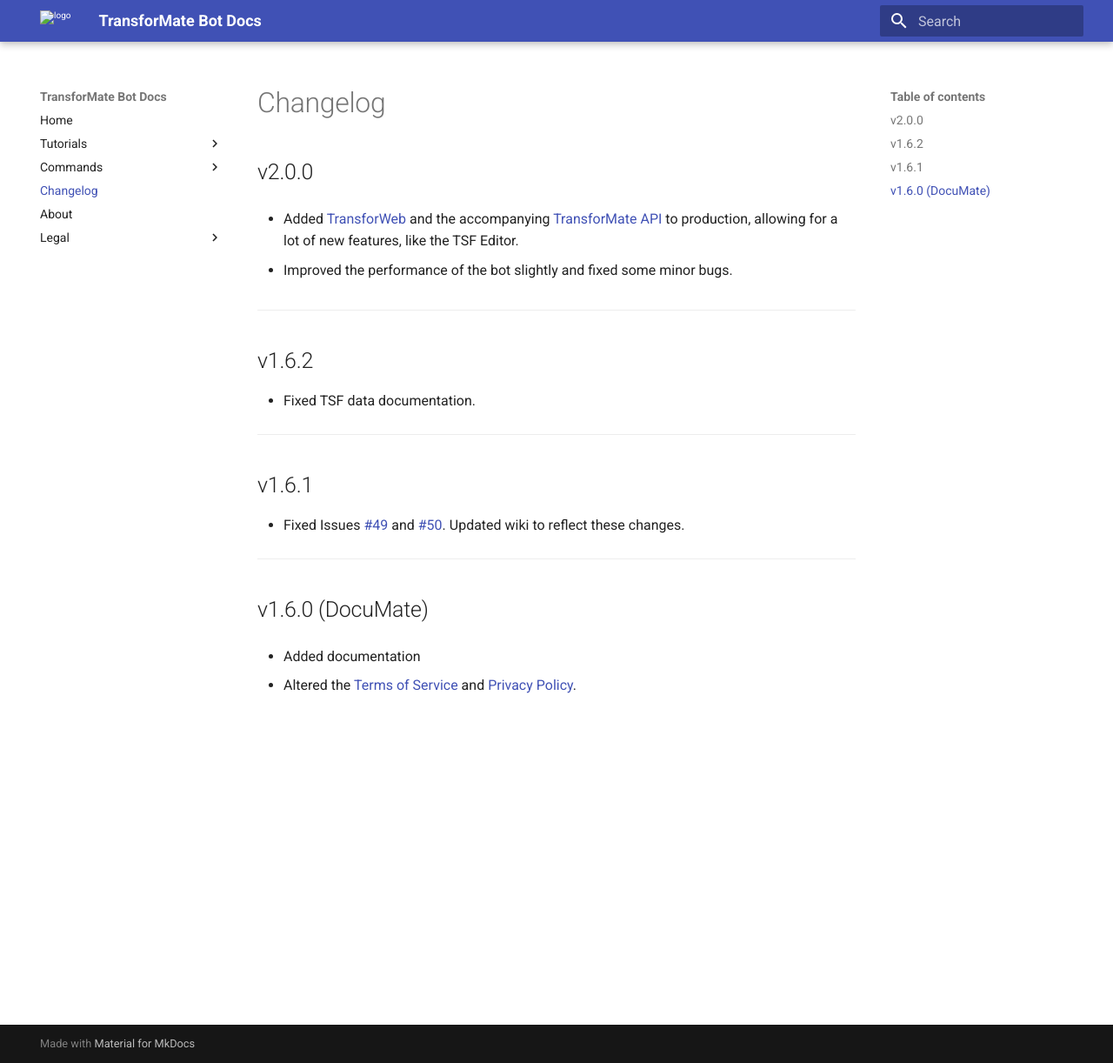
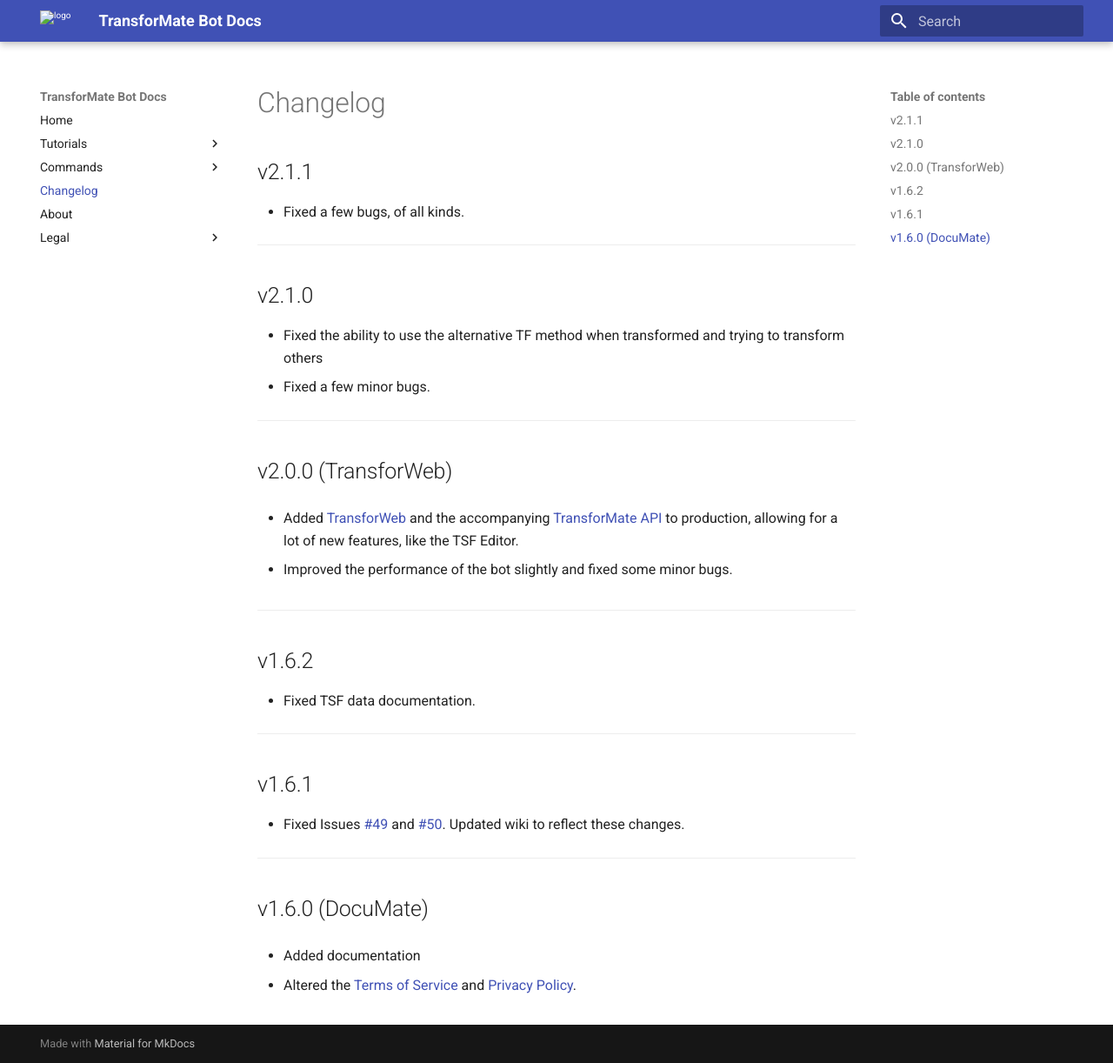
Before and after one commit to dorythecat/TransforMate, an MkDocs documentation site: the page built from docs/changelog.md, in a window 1280 px wide and 1222 px high. Shown: the whole window at 87% size. Built offline with MkDocs 1.6.1 and Material for MkDocs 9.7.7, drawn with Linux system fonts in a browser that asks for light colours.

Commit message:
Updated changelog

```diff
--- a/docs/changelog.md
+++ b/docs/changelog.md
@@ -1,4 +1,16 @@
-## v2.0.0
+## v2.1.1
+- Fixed a few bugs, of all kinds.
+
+---
+
+## v2.1.0
+- Fixed the ability to use the alternative TF method when transformed and
+  trying to transform others
+- Fixed a few minor bugs.
+
+---
+
+## v2.0.0 (TransforWeb)
 - Added [TransforWeb](http://www.transformate.live/) and the accompanying
   [TransforMate API](http://api.transformate.live/) to production, allowing
   for a lot of new features, like the TSF Editor.
```
